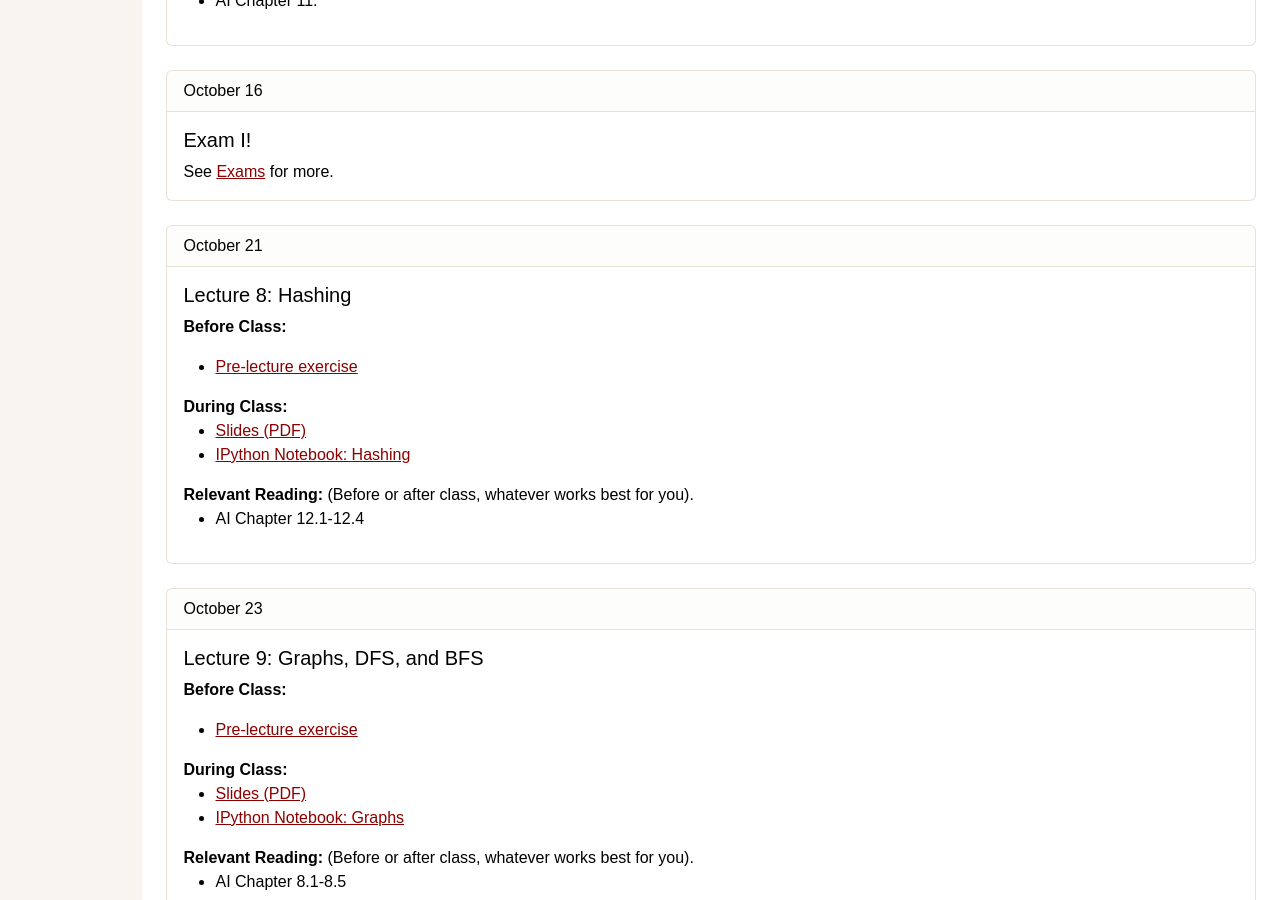
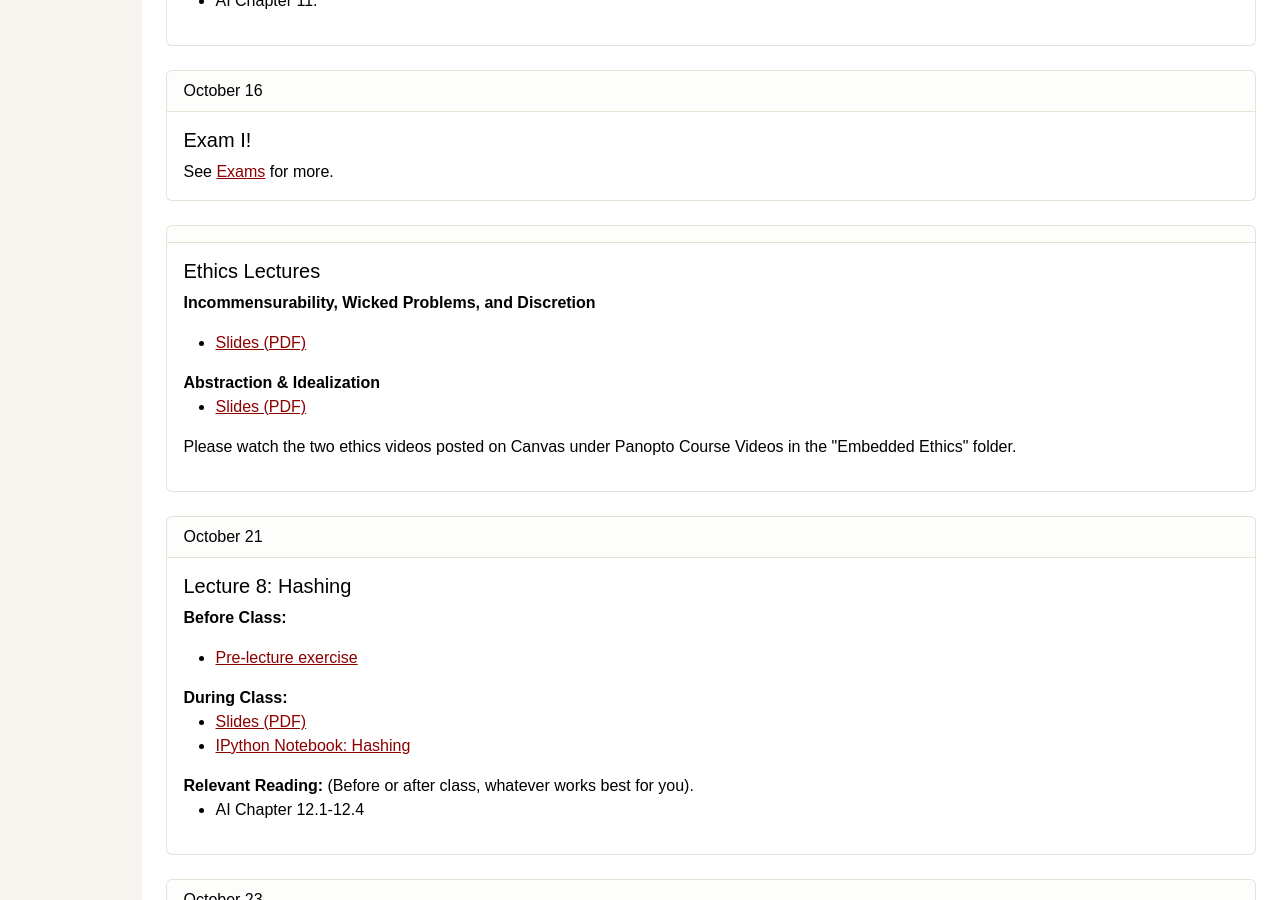
Before and after one commit to cs161-stanford/cs161-stanford.github.io, a Jekyll site: the page built from lectures.md, in a window 1280 px wide and 900 px high, scrolled down 3287 px. Built offline with Jekyll 4.4.1, drawn with Linux system fonts in a browser that asks for light colours; nearby versions of some CDN libraries.

Commit message:
pushed ethics lectures

```diff
--- a/lectures.md
+++ b/lectures.md
@@ -222,6 +222,25 @@ This page contains lecture materials.  Some notes:
     <h5 class="card-title">Exam I!</h5>
     <p class="card-text">
 See <a href="/exams/">Exams</a> for more.
+</p>
+  </div>
+</div>
+
+<div class="card mb-4">
+  <div class="card-header">
+  </div>
+  <div class="card-body">
+    <h5 class="card-title">Ethics Lectures</h5>
+    <p class="card-text">
+    <b>Incommensurability, Wicked Problems, and Discretion </b>
+    <ul>
+    <li> <a href="/assets/Lectures/Ethics/Incommensurability_WickedProblems_Discretion-1-14.pdf"> Slides (PDF)</a></li>
+    </ul>
+    <b>Abstraction & Idealization </b>
+    <ul>
+    <li> <a href="/assets/Lectures/Ethics/Abstraction_and_Idealization.pdf"> Slides (PDF) </a></li>
+    </ul>
+    Please watch the two ethics videos posted on Canvas under Panopto Course Videos in the "Embedded Ethics" folder.
 </p>
   </div>
 </div>
```
Also changed, not shown: 2 other files.
